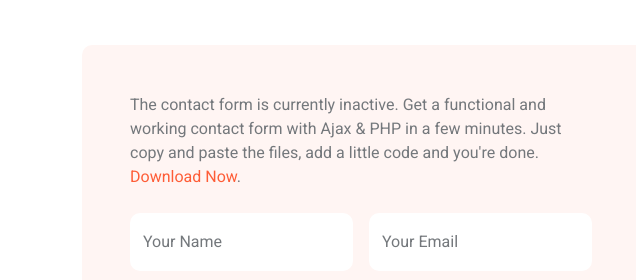
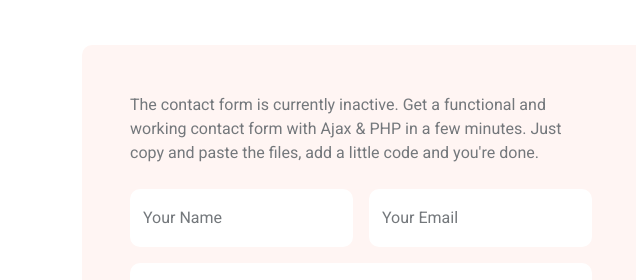
Before and after one commit to sivakumar-3/svm, a plain HTML site: page contact.html in a window 1280 px wide. Shown: the part 812-1092 px from the top of the page, 0-636 px from the left. Drawn offline with nearby package versions, Linux system fonts and the light colour scheme.

Commit message:
contact.html

```diff
--- a/contact.html
+++ b/contact.html
@@ -122,7 +122,7 @@
                     <div class="row g-0">
                         <div class="col-lg-6 wow fadeIn" data-wow-delay="0.1s">
                             <div class="h-100 d-flex flex-column justify-content-center p-5">
-                                <p class="mb-4">The contact form is currently inactive. Get a functional and working contact form with Ajax & PHP in a few minutes. Just copy and paste the files, add a little code and you're done. <a href="https://htmlcodex.com/contact-form">Download Now</a>.</p>
+                                <p class="mb-4">The contact form is currently inactive. Get a functional and working contact form with Ajax & PHP in a few minutes. Just copy and paste the files, add a little code and you're done.</p>
                                 <form>
                                     <div class="row g-3">
                                         <div class="col-sm-6">
```
